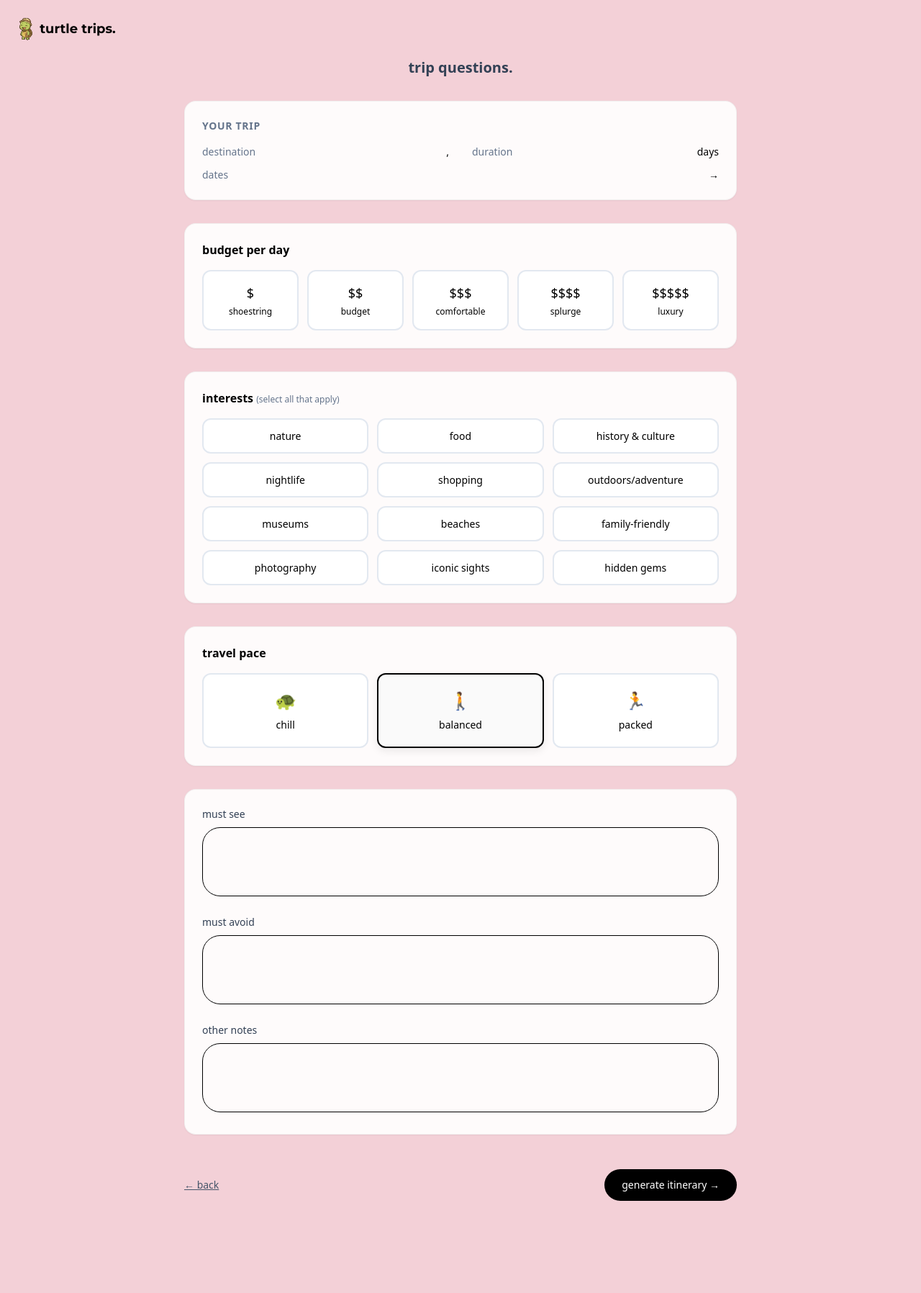
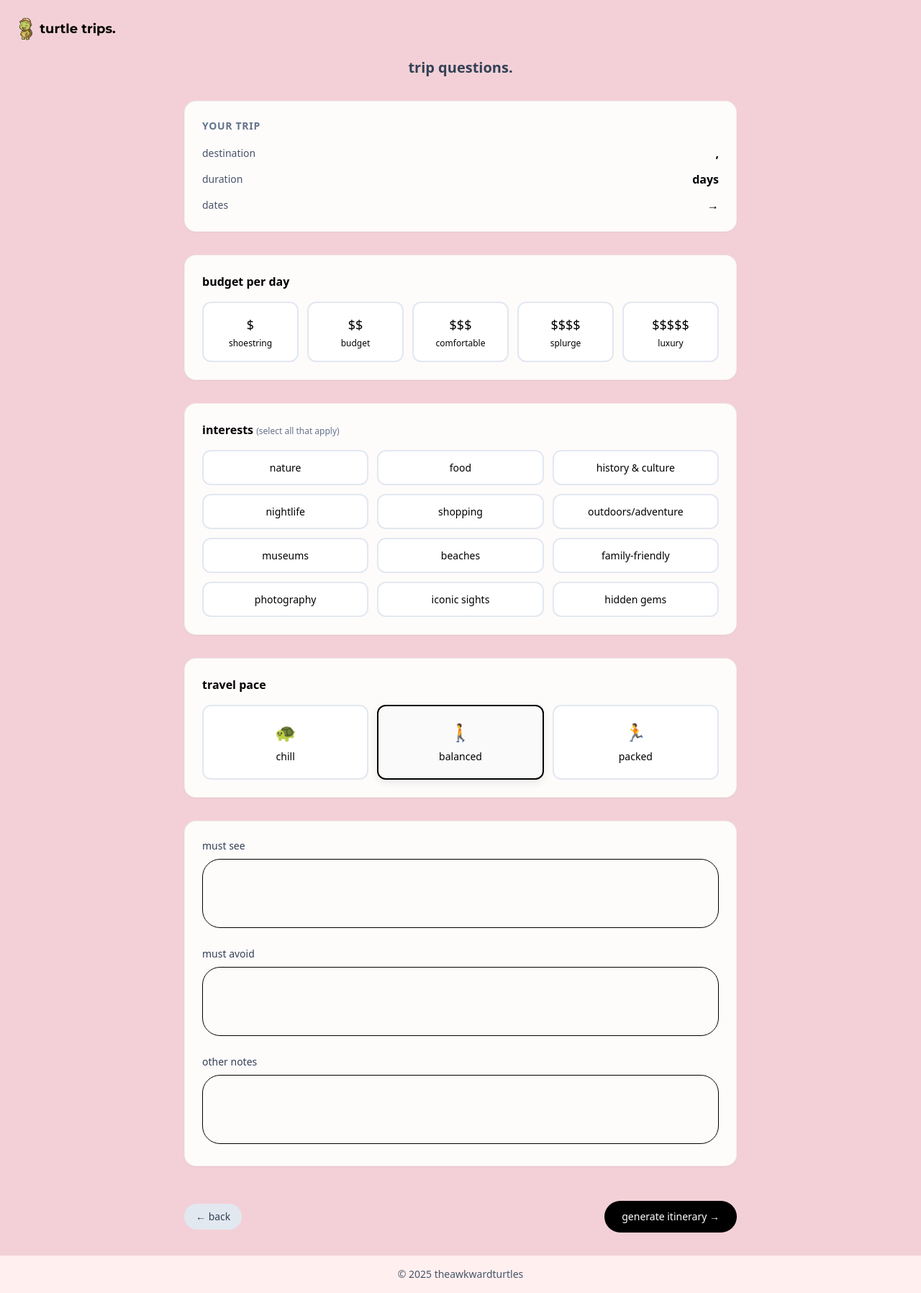
Before and after one commit to ltanafranca1004/AI-Travel-Planner, a Flask app: page /review in a window 1280 px wide. Shown: the whole page at 72% size. Before the commit the page ends 1668 px from the top, so only its background shows below. Run offline with Flask 3, Linux system fonts and the light colour scheme; some libraries are stand-ins or nearby versions.

Commit message:
add css to review

```diff
--- a/app/static/css/styles.css
+++ b/app/static/css/styles.css
@@ -27,6 +27,17 @@ body {
   font-weight: 700; /* bold */
 }
 
+#step-country .search-bar-outline,
+#step-city .search-bar-outline,
+#step-dates .search-bar-outline {
+  background-color: white;
+}
+
+#step-country .search-bar-outline::placeholder,
+#step-city .search-bar-outline::placeholder,
+#step-dates .search-bar-outline::placeholder {
+  color: #94a3b8;
+}
 
 .search-bar-outline {
   background-color: transparent;
--- a/app/templates/base.html
+++ b/app/templates/base.html
@@ -1,5 +1,5 @@
 <!doctype html>
-<html lang="en">
+<html lang="en" class="h-full">
   <head>
     <meta charset="utf-8" />
     <meta name="viewport" content="width=device-width, initial-scale=1" />
@@ -8,12 +8,24 @@
     <link rel="stylesheet" href="{{ url_for('static', filename='css/styles.css') }}">
     <link href="https://fonts.googleapis.com/css2?family=Montserrat:wght@400;700&display=swap" rel="stylesheet">
   </head>
-  <body class="min-h-screen">
-    <main class="mx-auto max-w-4xl px-4 sm:px-6 lg:px-8 py-8">
-      {% block content %}{% endblock %}
+  <body class="min-h-screen flex flex-col">
+    <main class="flex-1 w-full mx-auto px-4 sm:px-6 lg:px-8 py-8">
+      <div class="max-w-4xl mx-auto">
+        {% block content %}{% endblock %}
+      </div>
     </main>
 
-    {# add this #}
+    <!-- Footer -->
+    <footer class="py-4 w-full" style="background-color: #FFEFEF;">
+      <div class="text-center text-sm text-slate-600">
+        <p>&copy; <span id="footer-year"></span> theawkwardturtles</p>
+      </div>
+    </footer>
+
     {% block scripts %}{% endblock %}
+
+    <script>
+      document.getElementById('footer-year').textContent = new Date().getFullYear();
+    </script>
   </body>
 </html>
--- a/app/templates/review.html
+++ b/app/templates/review.html
@@ -20,18 +20,18 @@
   {# Trip Summary Card #}
   <div class="bg-white/90 backdrop-blur-sm rounded-2xl p-6 shadow-sm border border-black/5 mb-8">
     <h2 class="text-sm font-semibold uppercase tracking-wider text-slate-500 mb-4">your trip</h2>
-    <div class="grid grid-cols-2 gap-x-8 gap-y-3 text-sm">
-      <div class="flex justify-between">
-        <span class="text-slate-500">destination</span>
-        <span class="font-medium">{{ data.get('city','') }}, {{ data.get('country','') }}</span>
+    <div class="space-y-3 text-sm">
+      <div class="flex justify-between items-center">
+        <span class="text-slate-600">destination</span>
+        <span class="font-semibold text-base">{{ data.get('city','') }}, {{ data.get('country','') }}</span>
       </div>
-      <div class="flex justify-between">
-        <span class="text-slate-500">duration</span>
-        <span class="font-medium">{{ data.get('days','') }} days</span>
+      <div class="flex justify-between items-center">
+        <span class="text-slate-600">duration</span>
+        <span class="font-semibold text-base">{{ data.get('days','') }} days</span>
       </div>
-      <div class="flex justify-between col-span-2">
-        <span class="text-slate-500">dates</span>
-        <span class="font-medium">{{ data.get('start_date','') }} → {{ data.get('end_date','') }}</span>
+      <div class="flex justify-between items-center">
+        <span class="text-slate-600">dates</span>
+        <span class="font-semibold text-base">{{ data.get('start_date','') }} → {{ data.get('end_date','') }}</span>
       </div>
     </div>
   </div>
@@ -159,17 +159,24 @@
 
     <!-- Actions -->
     <div class="flex items-center justify-between pt-4">
-      <a href="{{ url_for('main.home') }}" class="text-sm text-slate-600 hover:text-slate-900 underline transition-colors">← back</a>
+      <a href="{{ url_for('main.home') }}" class="px-4 py-2 bg-slate-200 text-slate-700 rounded-full text-sm font-medium hover:bg-slate-300 transition-colors">
+        ← back
+      </a>
       <button type="submit" class="px-6 py-3 bg-black text-white rounded-full text-sm font-medium hover:bg-slate-800 transition-all transform hover:scale-105">
         generate itinerary →
       </button>
     </div>
   </form>
 </section>
+
+
 {% endblock %}
 
 {% block scripts %}
 <script>
+  // Update footer year
+  document.getElementById('footer-year').textContent = new Date().getFullYear();
+
   // base trip bits coming in from the calendar redirect
   const basePayload = {
     country: "{{ (data.get('country') or '')|e }}",
```
Also changed, not shown: app/static/img/turt3-removebg-preview.svg (added), app/static/img/turt4-removebg-preview.svg (added), app/static/img/turt5-removebg-preview.svg (added).
